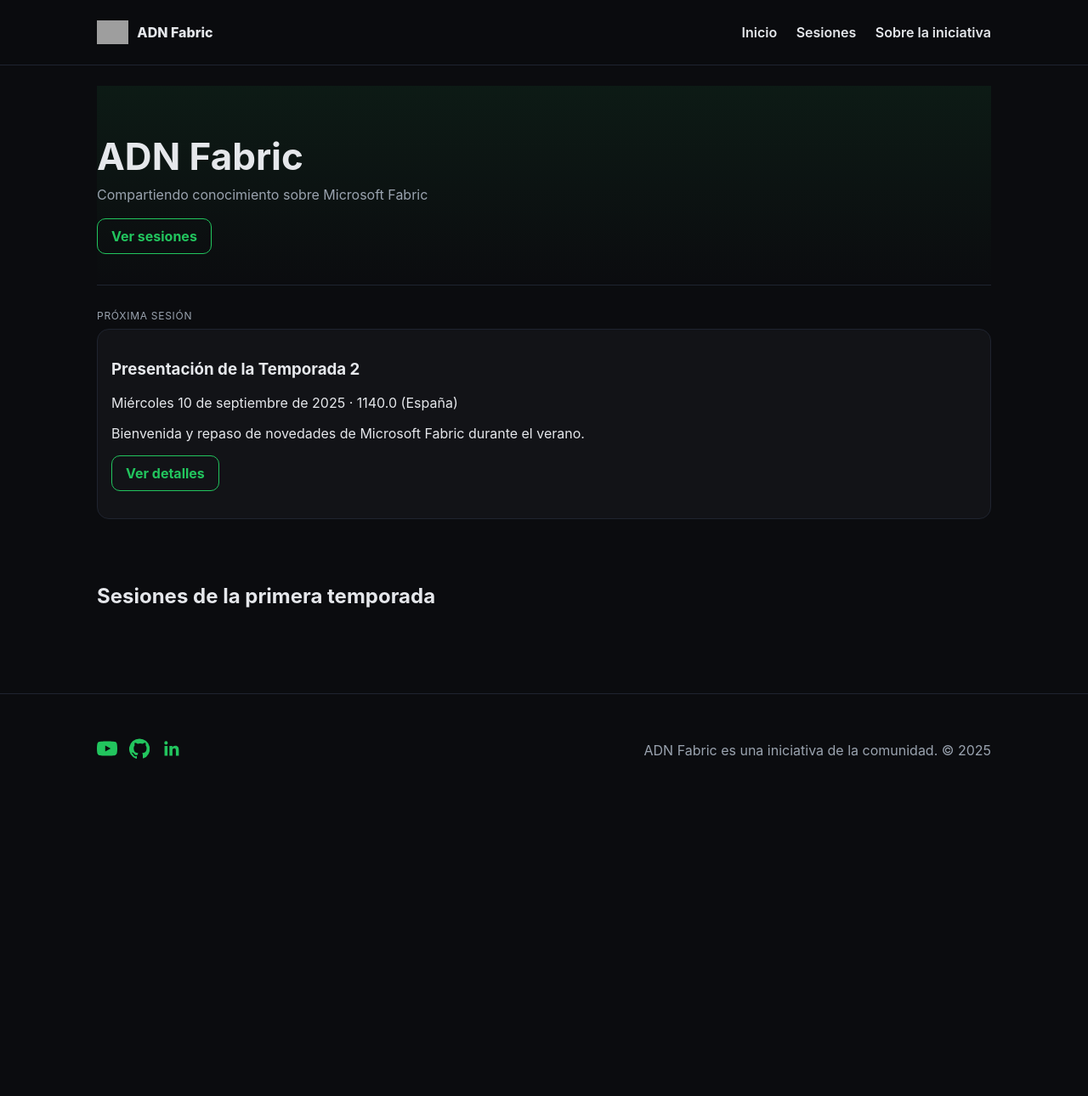
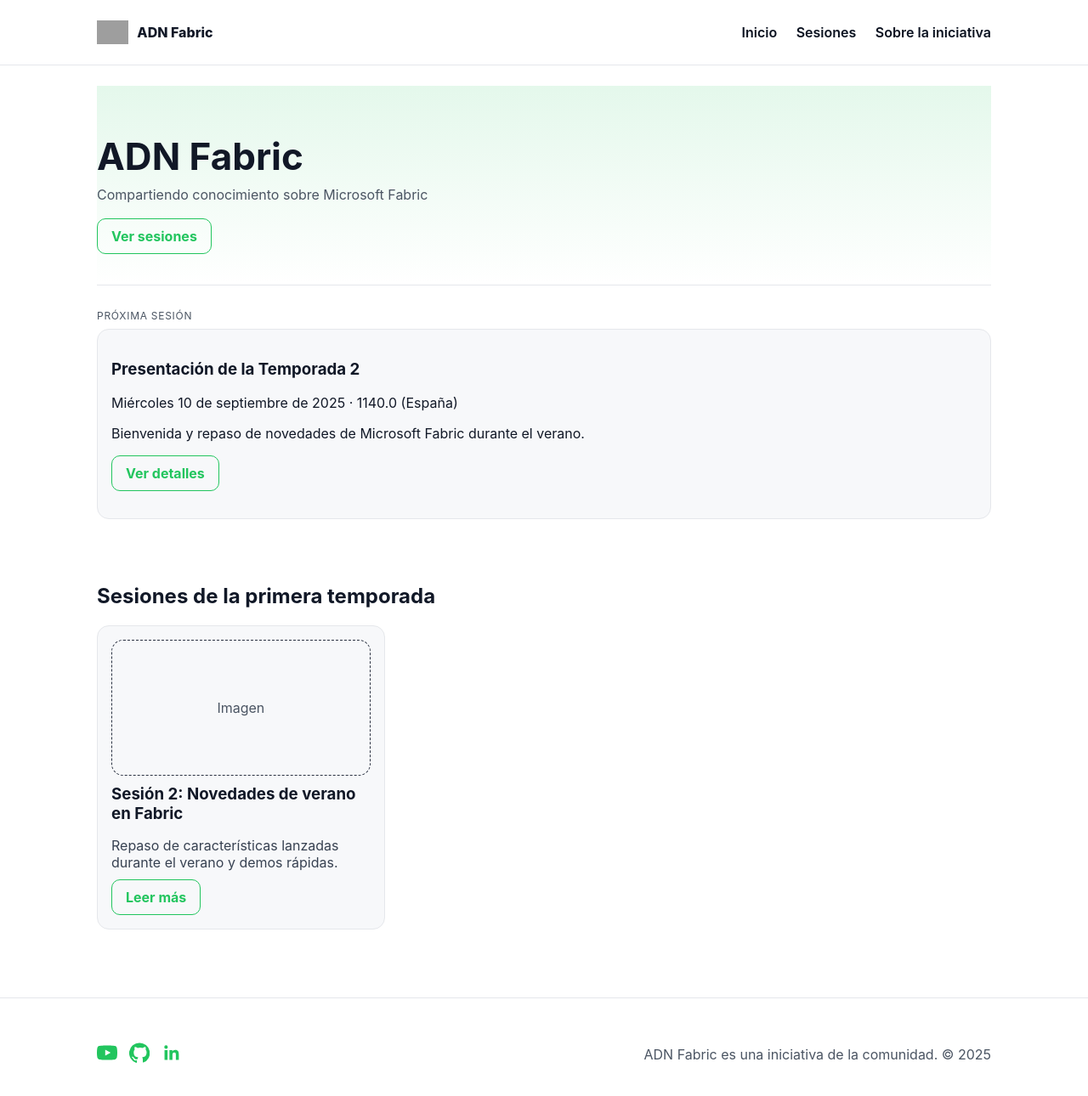
Before and after one commit to ADNFabric/ADNFabric, a Jekyll site: the page built from docs/index.md, in a window 1280 px wide and 1307 px high. Shown: the top 1290 px of the window at 85% size. Built offline with Jekyll 4.4.1, drawn with Linux system fonts in a browser that asks for light colours; grey boxes are pictures that could not be loaded.

Commit message:
Ajustes en el sitio web

```diff
--- /dev/null
+++ b/docs/_sesiones/temporada-1/02-novedades.md
@@ -0,0 +1,10 @@
+---
+title: "Sesión 2: Novedades de verano en Fabric"
+date: 2025-08-17
+summary: Repaso de características lanzadas durante el verano y demos rápidas.
+order: 2
+video_url: https://youtu.be/yyyyyyyy
+published: true
+---
+
+Contenido de ejemplo de la sesión 2.
--- a/docs/assets/css/main.css
+++ b/docs/assets/css/main.css
@@ -1,14 +1,14 @@
 :root{
-  --bg:#0b0c0f;
-  --card:#121317;
-  --muted:#9aa3af;
-  --text:#e5e7eb;
+  --bg:#ffffff;
+  --card:#f7f8fa;
+  --muted:#4b5563;
+  --text:#0b1220;
   --accent:#22c55e;
   --accent-2:#16a34a;
-  --border:#1f2430;
+  --border:#e5e7eb;
 }
 *{box-sizing:border-box}
-html,body{margin:0;padding:0;background:#0b0c0f;color:var(--text);font-family:Inter,system-ui,Segoe UI,Roboto,Helvetica,Arial,sans-serif}
+html,body{margin:0;padding:0;background:#ffffff;color:var(--text);font-family:Inter,system-ui,Segoe UI,Roboto,Helvetica,Arial,sans-serif}
 a{color:var(--accent);text-decoration:none}
 a:hover{color:var(--accent-2)}
 .container{max-width:1100px;margin:0 auto;padding:24px}
@@ -37,3 +37,7 @@ a:hover{color:var(--accent-2)}
   .card-grid{grid-template-columns:1fr}
   .hero h1{font-size:34px}
 }
+body{color:#111827}
+.header{background:rgba(255,255,255,.8)}
+.card p{color:#374151}
+.hero{background:linear-gradient(180deg,rgba(34,197,94,.12),rgba(255,255,255,0))}
--- a/docs/index.md
+++ b/docs/index.md
@@ -12,7 +12,7 @@ layout: default
 
 <section class="section">
   <h2>Sesiones de la primera temporada</h2>
-  {% assign published = site.sesiones | where_exp: 's', 's.published == true' | sort: 'order' %}
+  {% assign published = site.sesiones | where: "published", true | sort: 'order' %}
   <div class="card-grid">
     {% for s in published limit:3 %}
       <article class="card">
```
Also changed, not shown: docs/sesiones/index.md (+1 -1 lines).
